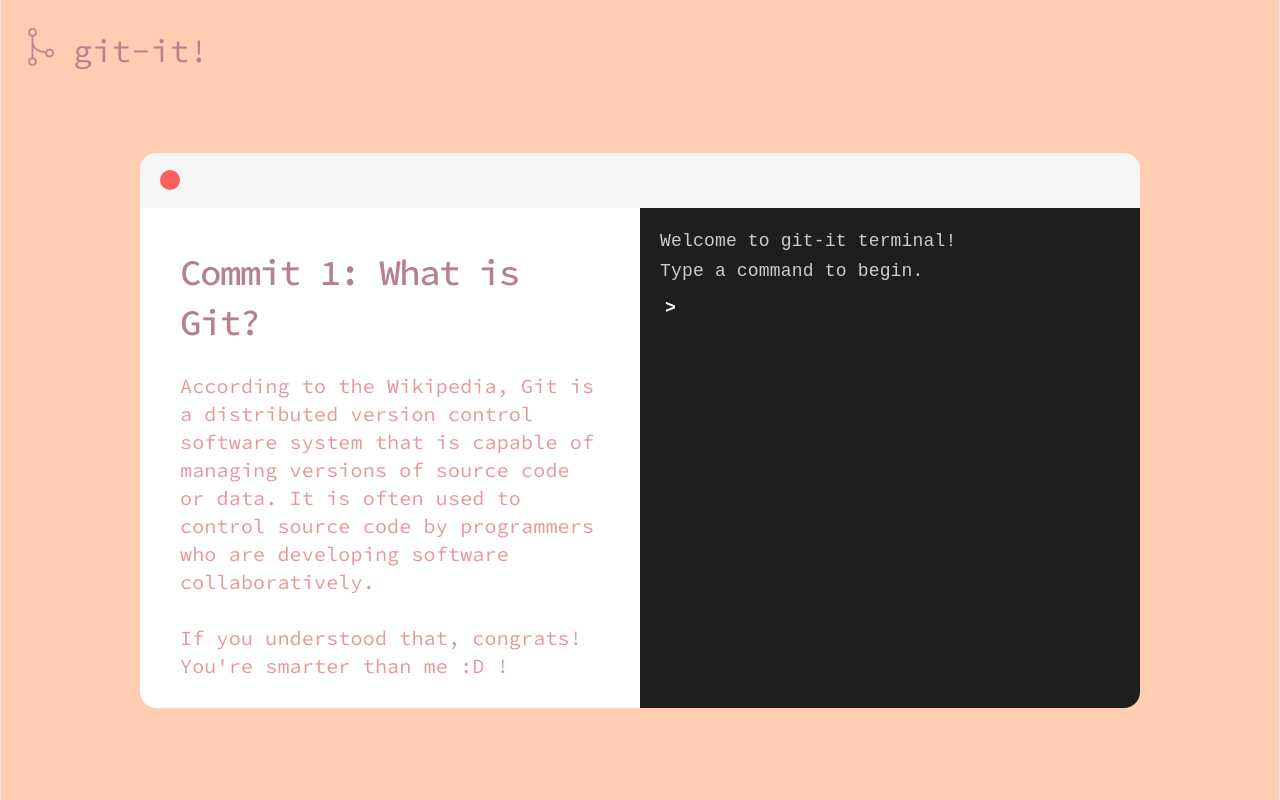
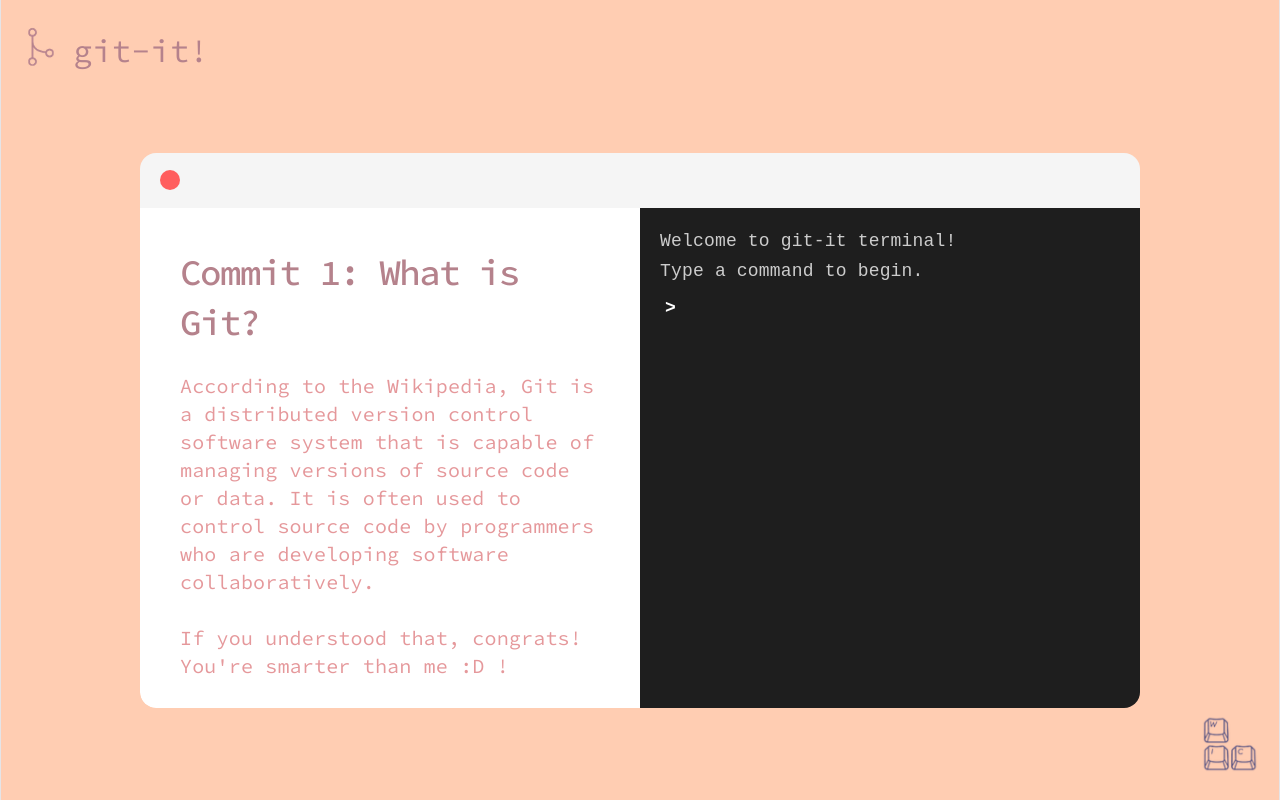
Before and after one commit to dlw1rm4/git-it, a React (Vite) app: page /git-it/lesson1 in a window 1280 px wide. Built offline with nearby package versions, Linux system fonts and the light colour scheme; a web font is replaced by a local one.

Commit message:
added wic logo and fixed overscroll

```diff
--- a/src/App.css
+++ b/src/App.css
@@ -11,12 +11,14 @@
 {
     min-height: 100%;
     width: 100%;
+    background-color: #FFCDB2;
 }
 
 html, body
 {
     height: 100%;
     background-color: #FFCDB2;
+    overscroll-behavior: none;
 }
 
 .container
@@ -69,6 +71,27 @@
   background-color: #E5989B;
 }
 
+::-webkit-scrollbar
+{
+  width: 12px;
+}
+
+::-webkit-scrollbar-track
+{
+  background: #FFCDB2;
+}
+
+::-webkit-scrollbar-thumb
+{
+  background: #E5989B;
+  border-radius: 10px;
+}
+
+::-webkit-scrollbar-thumb:hover
+{
+  background: #B5828C;
+}
+
 @keyframes typing
 {
   from { width: 0; }
--- a/src/App.tsx
+++ b/src/App.tsx
@@ -5,12 +5,25 @@
 import Login from './pages/login'
 import Lesson1 from './pages/l1terminal'
 import Lesson2 from './pages/l2terminal'
+import logo from './images/wic-logo.png'
 import './App.css'
 
 export default function App() {
   const navigate = useNavigate()
+  const logoStyle = {
+    position: 'fixed',
+    bottom: '20px',
+    right: '20px',
+    zIndex: 1000,
+  } as const;
 
   return (
+      <>
+      <div style={logoStyle}>
+        <a href="https://ucsdwic.github.io/" target="_blank" rel="noreferrer">
+          <img src={logo} alt="logo" style={{ width: '60px', height: '60px' }} />
+        </a>
+      </div>
       <Routes>
         <Route path="/" element={
           <div className="container">
@@ -27,6 +40,7 @@
         <Route path = "/lesson1" element={<Lesson1 />} />
         <Route path = "/lesson2" element={<Lesson2 />} />
       </Routes>
+      </>
     )
   }
 
```
Also changed, not shown: src/images/wic-logo.png (added). Lines whose indentation alone changed are shown as unchanged.
